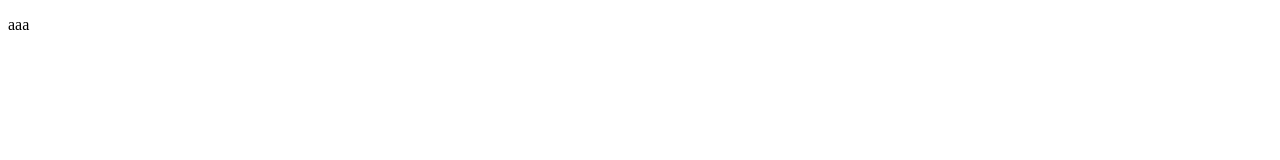
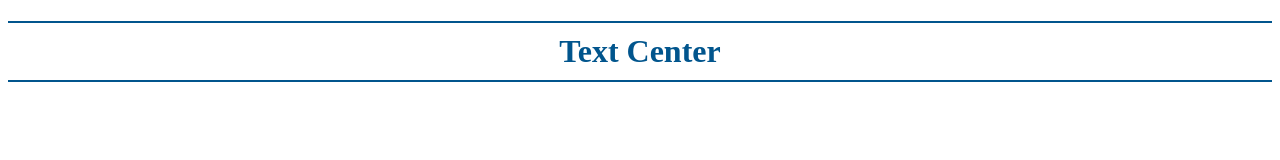
Before and after one commit to nakatashingo/study_FE, a plain HTML site: page index.html in a window 1280 px wide. Drawn offline with Linux system fonts and the light colour scheme.

Commit message:
CSS基礎編の勉強

```diff
--- a/index.html
+++ b/index.html
@@ -1,8 +1,9 @@
 <!DOCTYPE html>
 <html lang="ja">
-<head>
-    <p>aaa</p>
-</head>
-<body>
-</body>
+  <head>
+    <link rel="stylesheet" type="text/css" href="sample.css" />
+  </head>
+  <body>
+    <h1 class="text">Text Center</h1>
+  </body>
 </html>
--- /dev/null
+++ b/sample.css
@@ -0,0 +1,7 @@
+.text {
+  padding: 10px 0;
+  color: #01558d;
+  border-top: solid 2px;
+  border-bottom: solid 2px;
+  text-align: center;
+}
```
